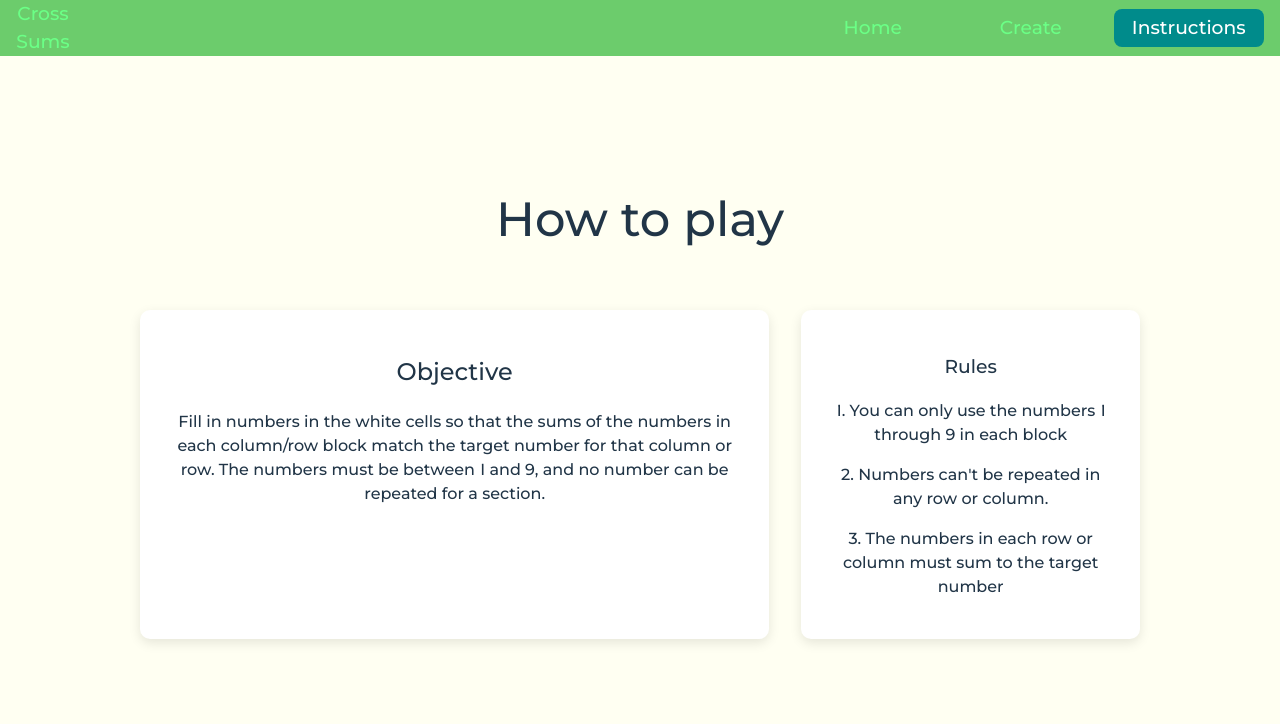
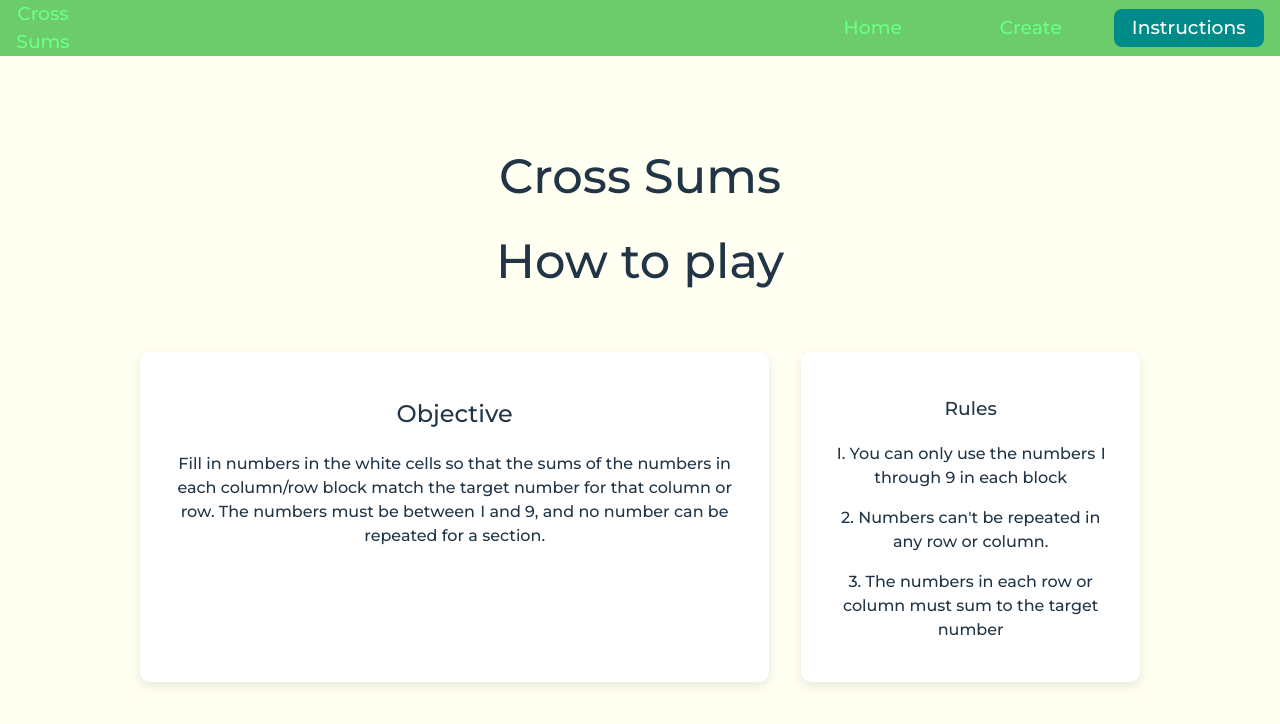
Before and after one commit to chohanac/kakuro, a React (Vite) app: page /instructions in a window 1280 px wide. Shown: the top 724 px of the page. Built offline with nearby package versions, Linux system fonts and the light colour scheme.

Commit message:
added to instructions page

```diff
--- a/src/pages/Instructions/Instructions.jsx
+++ b/src/pages/Instructions/Instructions.jsx
@@ -4,6 +4,7 @@ function Instructions() {
     return (
         <div className="instructions-container">
             <header className="instructions-header">
+                <h1>Cross Sums</h1>
                 <h1>How to play</h1>
             </header>
             <section className="instructions">
```
